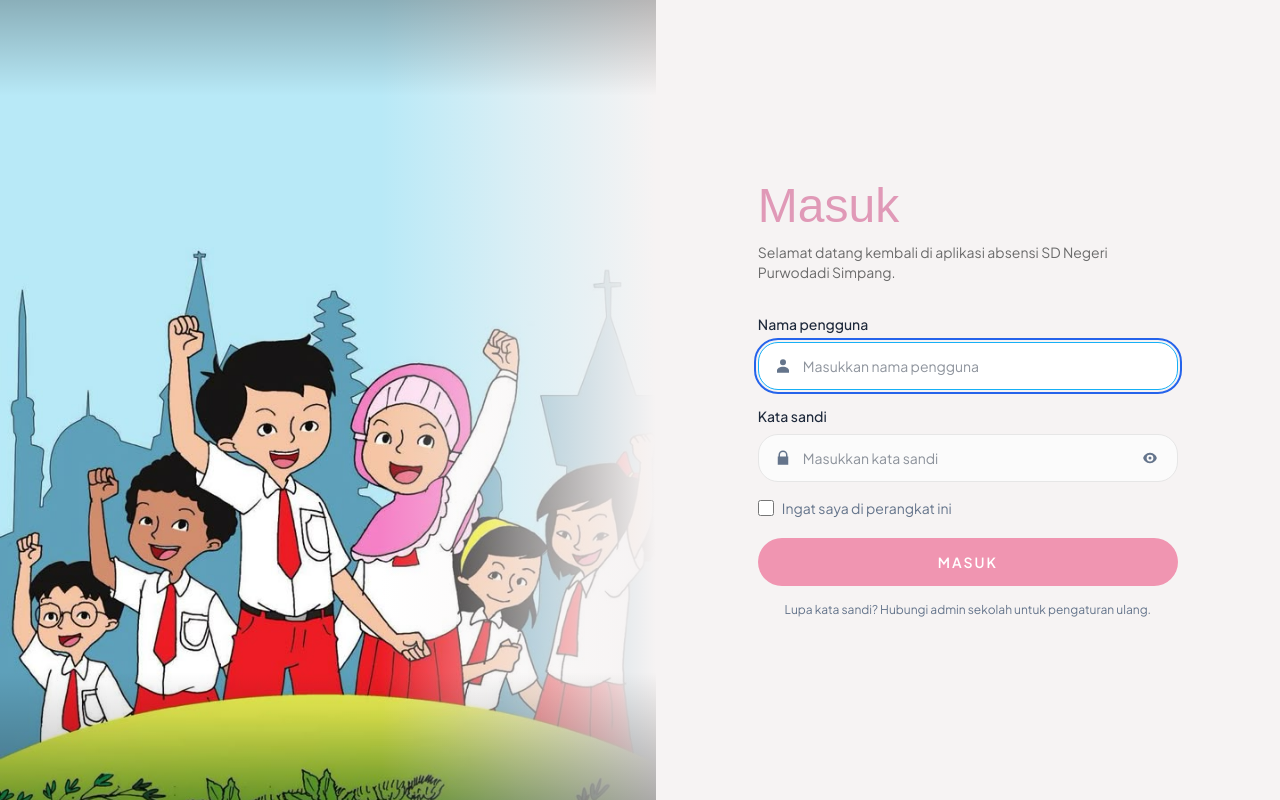
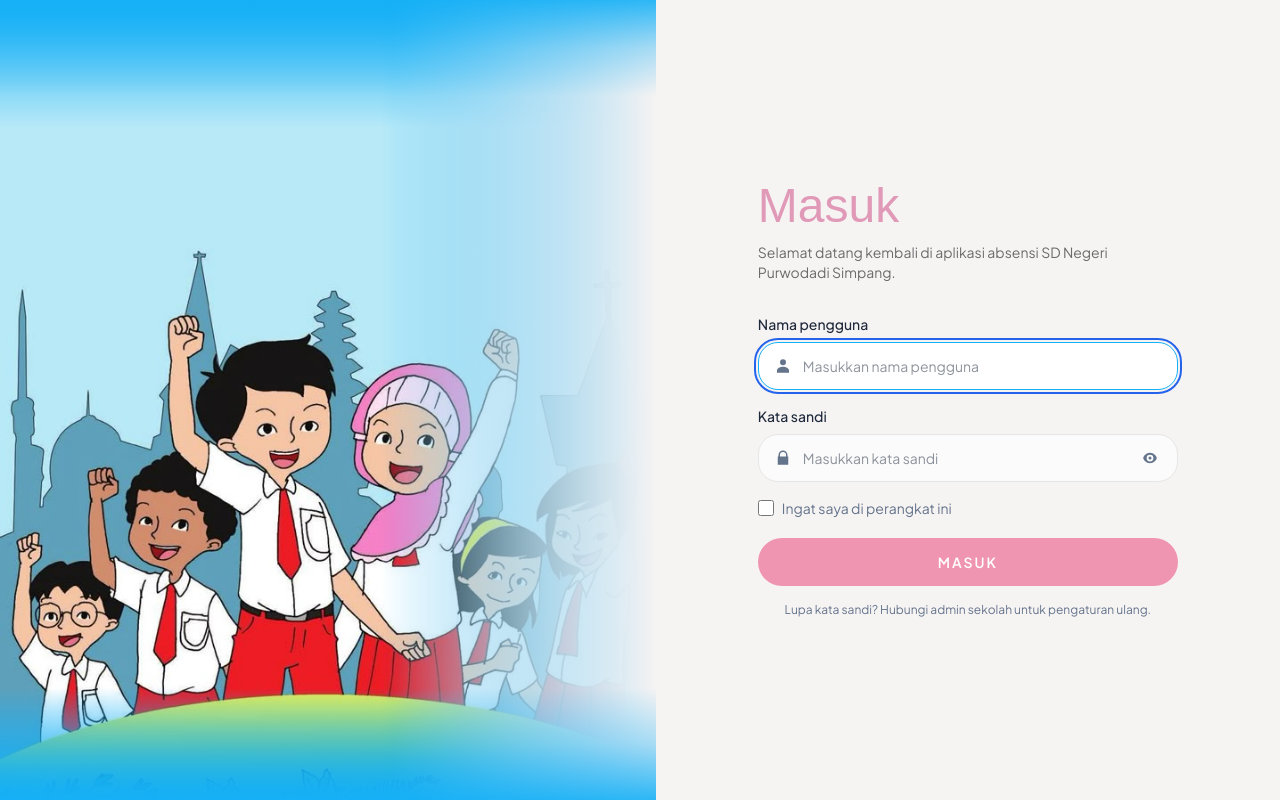
Before and after one commit to Fasiall/Absensi-SD---KAPITA, a Next.js app: page /login in a window 1280 px wide. Built offline with nearby package versions, Linux system fonts and the light colour scheme; no server answers; a web font is replaced by a local one.

Commit message:
feat(login): gradient fade tiga sisi pada ilustrasi login

```diff
--- a/src/app/(auth)/login/LoginVisual.tsx
+++ b/src/app/(auth)/login/LoginVisual.tsx
@@ -1,27 +1,45 @@
+import type { CSSProperties } from "react";
+
+/**
+ * Mask tiga sisi: gambar memudar di tepi atas, kanan, dan bawah.
+ * Setiap gradient menyisakan area transparan di satu sisi; mask-composite
+ * "intersect" meng-AND-kan ketiganya sehingga seluruh batas gambar larut
+ * ke latar tanpa garis tepi yang kaku.
+ */
+const MASK_IMAGE = [
+  "linear-gradient(to bottom, transparent 0%, #000 16%)",
+  "linear-gradient(to left, transparent 0%, #000 42%)",
+  "linear-gradient(to top, transparent 0%, #000 14%)",
+].join(", ");
+
+const maskStyle = {
+  maskImage: MASK_IMAGE,
+  WebkitMaskImage: MASK_IMAGE,
+  maskComposite: "intersect",
+  WebkitMaskComposite: "source-in",
+} as CSSProperties;
+
 export default function LoginVisual() {
   return (
     <section className="relative hidden overflow-hidden bg-[#16B0F6] lg:block">
-      {/* eslint-disable-next-line @next/next/no-img-element */}
-      <img
-        src="/login.jpg"
-        alt=""
-        aria-hidden="true"
-        className="pointer-events-none absolute inset-0 h-full w-full object-cover"
-      />
+      <div className="pointer-events-none absolute inset-0" style={maskStyle} aria-hidden="true">
+        {/* eslint-disable-next-line @next/next/no-img-element */}
+        <img src="/login.jpg" alt="" className="h-full w-full object-cover" />
+      </div>
 
-      {/* Gradient fade: menyatukan tepi kanan gambar ke panel login */}
+      {/* Penguat fade tepi kanan agar menyatu dengan panel login (#F6F3F3) */}
       <div
-        className="pointer-events-none absolute inset-y-0 right-0 w-[42%] bg-gradient-to-r from-transparent via-[#F6F3F3]/55 to-[#F6F3F3]"
+        className="pointer-events-none absolute inset-y-0 right-0 w-[40%] bg-gradient-to-r from-transparent via-[#F6F3F3]/55 to-[#F6F3F3]"
         aria-hidden="true"
       />
 
-      {/* Gradient fade: tepi atas dan bawah */}
+      {/* Penguat fade tepi atas dan bawah */}
       <div
-        className="pointer-events-none absolute inset-x-0 top-0 h-24 bg-gradient-to-b from-black/25 to-transparent"
+        className="pointer-events-none absolute inset-x-0 top-0 h-24 bg-gradient-to-b from-[#16B0F6]/90 via-[#16B0F6]/35 to-transparent"
         aria-hidden="true"
       />
       <div
-        className="pointer-events-none absolute inset-x-0 bottom-0 h-32 bg-gradient-to-t from-black/30 to-transparent"
+        className="pointer-events-none absolute inset-x-0 bottom-0 h-28 bg-gradient-to-t from-[#16B0F6]/90 via-[#16B0F6]/35 to-transparent"
         aria-hidden="true"
       />
     </section>
```
